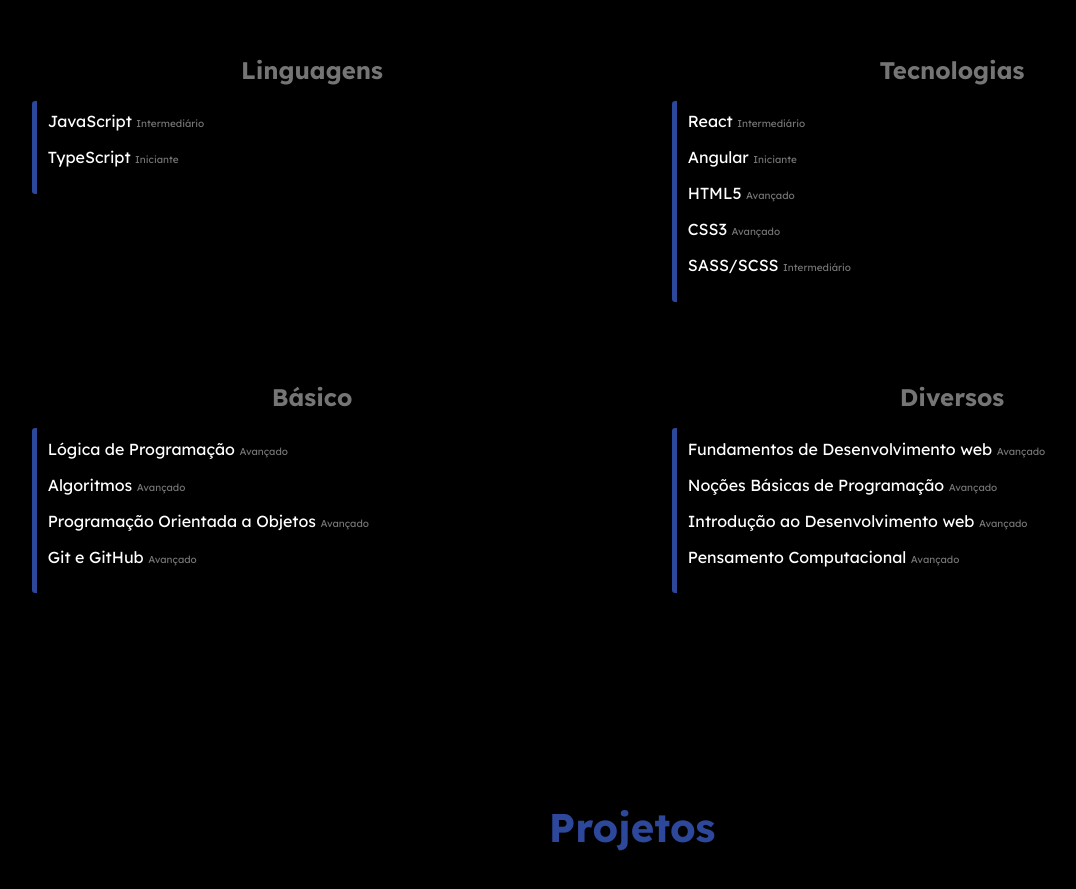
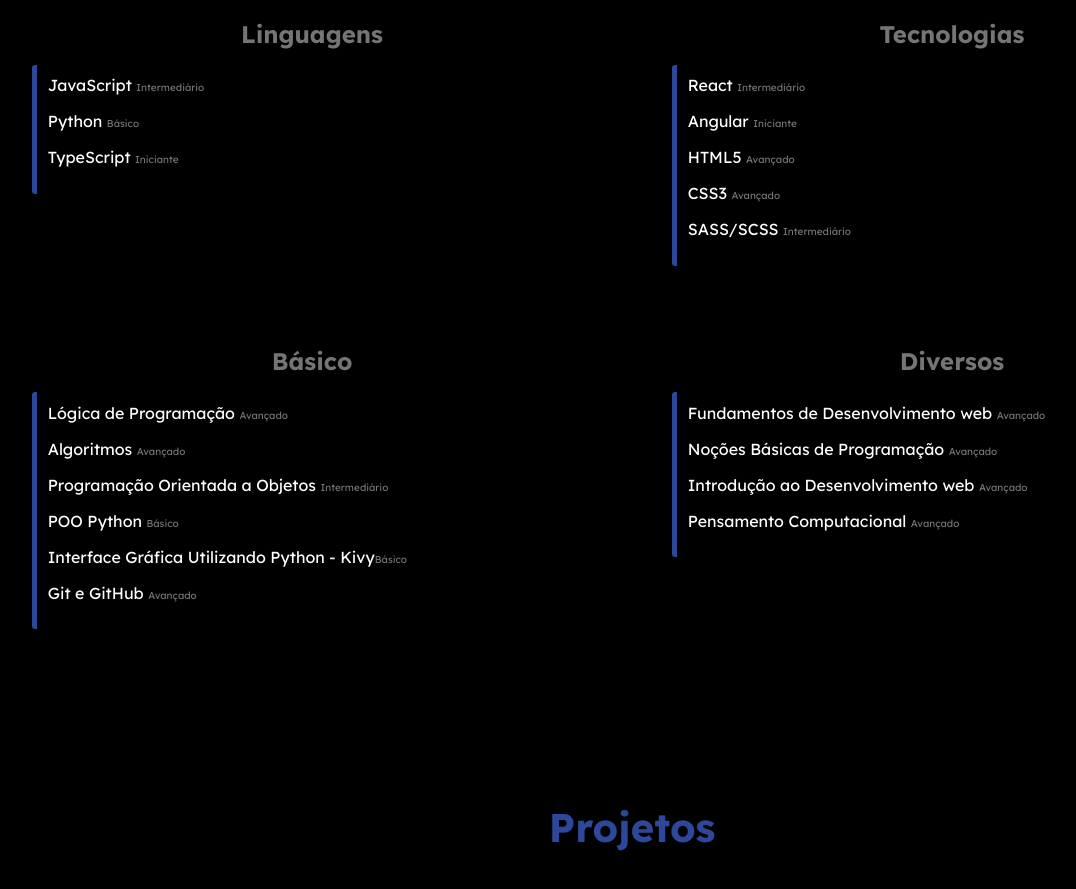
Before and after one commit to Marquiiim/portfolio-2025, a React (Create React App) app in the folder portfolio/: page / in a window 1280 px wide. Shown: the part 1749-2638 px from the top of the page, without its empty margins (8-1084 px from the left). Built offline with nearby package versions, Linux system fonts and the light colour scheme.

Commit message:
Atualização

```diff
--- a/portfolio/src/components/skills/Skills.js
+++ b/portfolio/src/components/skills/Skills.js
@@ -17,6 +17,9 @@
                     <ul>
                         <li>
                             JavaScript <span>Intermediário</span>
+                        </li>
+                        <li>
+                            Python <span>Básico</span>
                         </li>
                         <li>
                             TypeScript <span>Iniciante</span>
@@ -57,7 +60,13 @@
                             Algoritmos <span>Avançado</span>
                         </li>
                         <li>
-                            Programação Orientada a Objetos <span>Avançado</span>
+                            Programação Orientada a Objetos <span>Intermediário</span>
+                        </li>
+                        <li>
+                            POO Python <span>Básico</span>
+                        </li>
+                        <li>
+                            Interface Gráfica Utilizando Python - Kivy<span>Básico</span>
                         </li>
                         <li>
                             Git e GitHub <span>Avançado</span>
```
